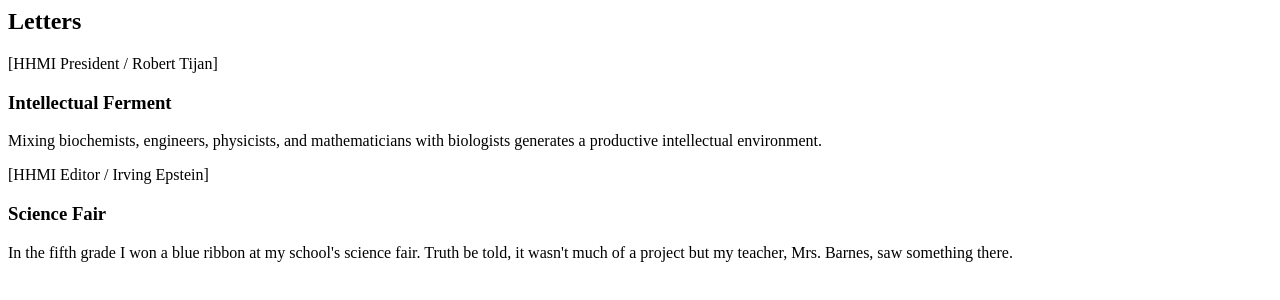
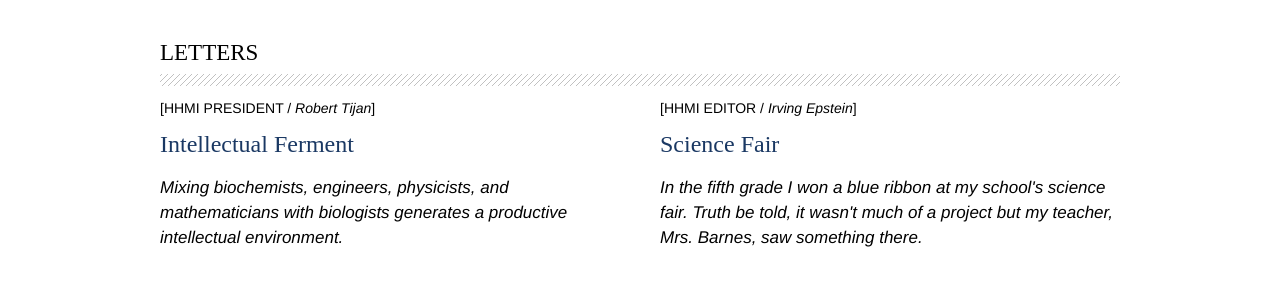
Before and after one commit to elizabethyalkut/Playground, a plain HTML site: page components/letters.html in a window 1280 px wide. Drawn offline with Linux system fonts and the light colour scheme.

Commit message:
CSS for the Letters component.

```diff
--- a/components/letters.html
+++ b/components/letters.html
@@ -1,13 +1,30 @@
+<!DOCTYPE html>
+<!--[if lt IE 7 ]><html lang="en" class="ie6"><![endif]-->
+<!--[if IE 7 ]><html lang="en" class="ie7"><![endif]-->
+<!--[if IE 8 ]><html lang="en" class="ie8"><![endif]-->
+<!--[if IE 9 ]><html lang="en" class="ie9"><![endif]-->
+<html lang="en">
+<head>
+<meta charset="UTF-8">
+<title>letters | HHMI</title>
+<link rel="stylesheet" href="../css/base.css" type="text/css">
+<link rel="stylesheet" href="../css/letters.css" type="text/css">
+</head>
+<body>
+	<div class="inner">
 <div class="letters cf">
 	<h2>Letters</h2>
 	<div class="letter">
 		<p class="byline">[<span class="title">HHMI President</span> / <span class="name">Robert Tijan</span>]</p>
-		<h3>Intellectual Ferment</h3>
+		<h3><a href="#">Intellectual Ferment</a></h3>
 		<p>Mixing biochemists, engineers, physicists, and mathematicians with biologists generates a productive intellectual environment.</p>
 	</div>
 	<div class="letter">
 		<p class="byline">[<span class="title">HHMI Editor</span> / <span class="name">Irving Epstein</span>]</p>
-		<h3>Science Fair</h3>
+		<h3><a href="#">Science Fair</a></h3>
 		<p>In the fifth grade I won a blue ribbon at my school's science fair. Truth be told, it wasn't much of a project but my teacher, Mrs. Barnes, saw something there.</p>
 	</div>
 </div>
+</div>
+</body>
+</html>
--- /dev/null
+++ b/css/letters.css
@@ -0,0 +1,46 @@
+/* Letters */
+
+.letters {
+	margin-top: 40px;
+}
+
+.letters h2 {
+	background: url("../images/perspectives-border.png") 0 100% repeat-x;
+	font-family: "AvenirLTStd Medium", "Futura", "Myriad Pro";
+	font-size: 2.3em;
+	font-weight: normal;
+	text-transform: uppercase;
+	margin: 0;
+	padding-bottom: 20px;
+	}
+
+.letters .letter {
+	float: left;
+	width: 47.9166667%;
+}
+.letter:first-of-type {
+	padding-right: 40px;
+}
+.letter p.byline {
+	font-size: 1.4em;
+}
+.letter .title {
+	text-transform: uppercase;
+}
+.letter .name {
+	font-style: italic;
+}
+.letter h3 {
+	font-family: "AvenirLTStd Medium", "Futura", "Myriad Pro";
+	font-size: 2.4em;
+	font-weight: normal;
+	margin: 15px 0;
+}
+.letter a {
+	color: #1a3863;
+}
+.letter h3 + p {
+	font-size: 1.7em;
+	font-style: italic;
+	line-height: 25px;
+}
```
